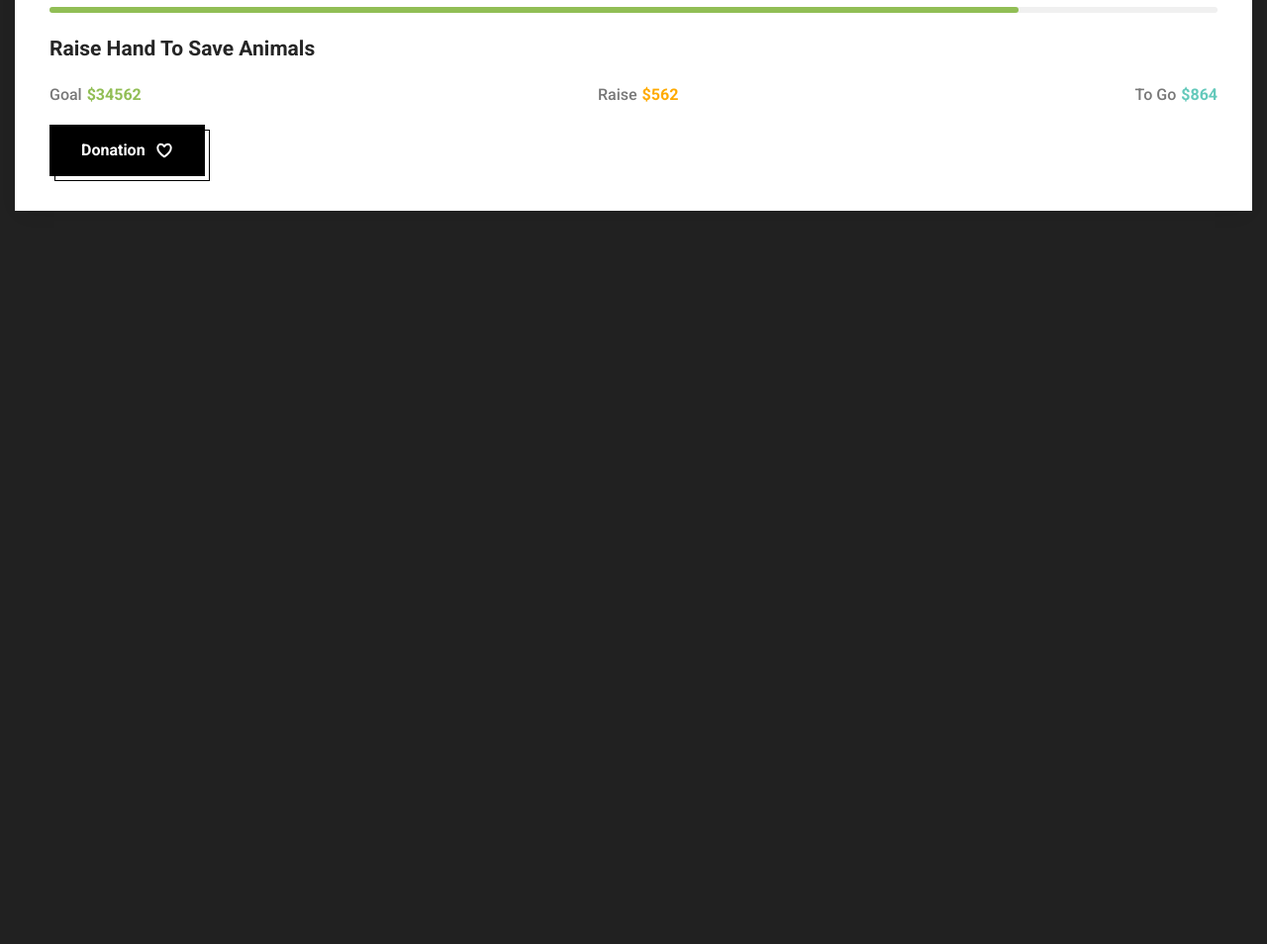
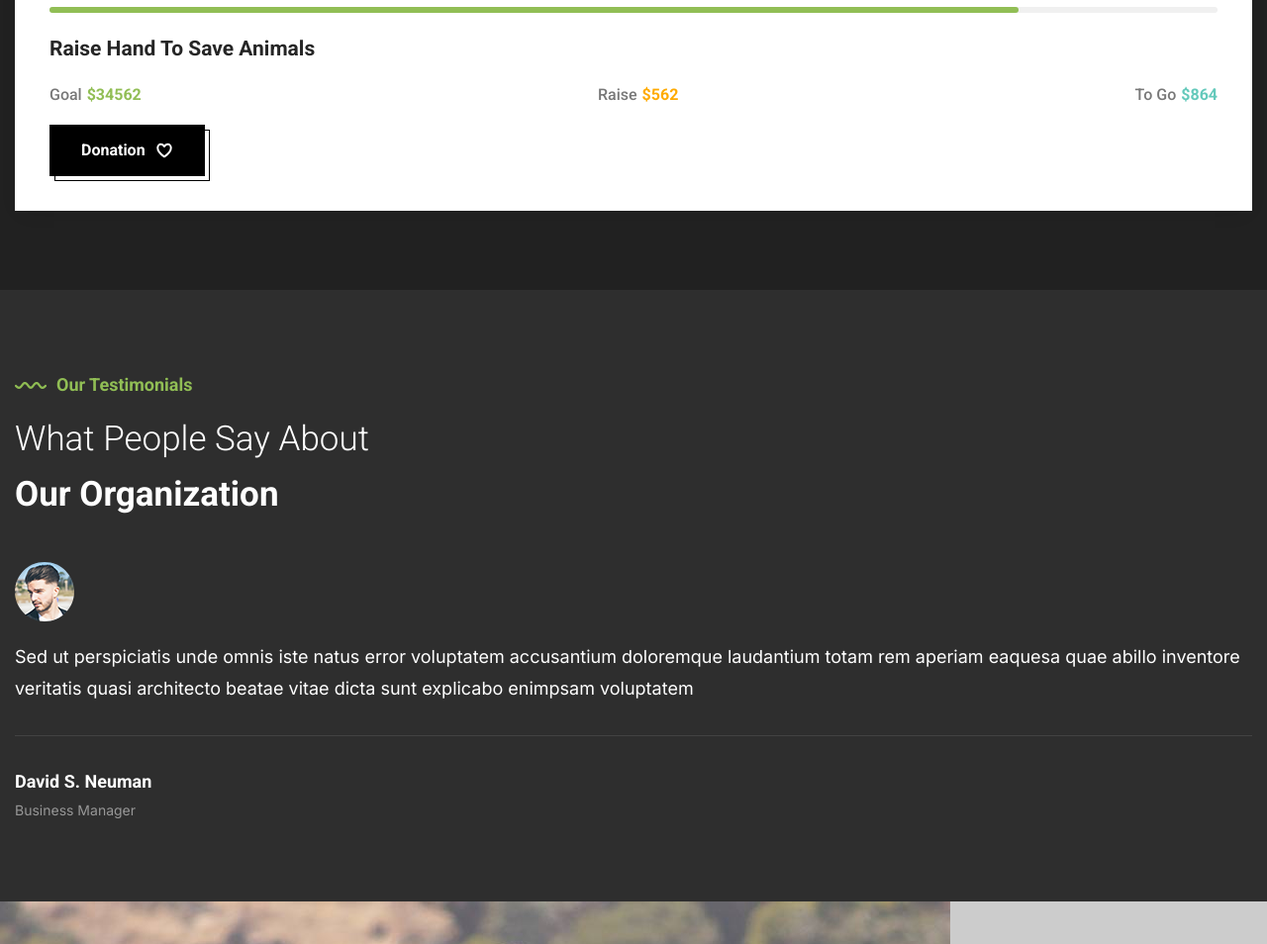
Before and after one commit to BuiThiLeTham/Protect_Animals, a plain HTML site: page index.html in a window 1280 px wide. Shown: the part 8697-9651 px from the top of the page at 99% size. Before the commit the page ends 8990 px from the top, so only its background shows below. Drawn offline with nearby package versions, Linux system fonts and the light colour scheme.

Commit message:
add TESTIMONIALS

```diff
--- a/assets/css/style.css
+++ b/assets/css/style.css
@@ -714,3 +714,38 @@ body {
 .card-wrapper-text .yellow { color: var(--bright-yellow-crayola); }
 
 .card-wrapper-text .cyan { color: var(--medium-turquoise); }
+
+
+/*-----------------------------------*\
+  #TESTIMONIALS
+\*-----------------------------------*/
+
+.testi { background-color: var(--jet); }
+
+.testi-content { padding: var(--section-padding) 15px; }
+
+.testi .section-title {
+  color: var(--white);
+  margin-block: 10px 40px;
+}
+
+.testi-card { color: var(--white); }
+
+.testi-text,
+.testi-name { font-size: var(--fs-8); }
+
+.testi-text,
+.testi-title { font-family: var(--ff-inter); }
+
+.testi-text {
+  padding-block-end: 30px;
+  border-block-end: 1px solid var(--white_10);
+  margin-block: 20px 30px;
+}
+
+.testi-title {
+  color: var(--white_50);
+  font-size: var(--fs-10);
+}
+
+.testi-banner { background-color: var(--light-gray); }
--- a/index.html
+++ b/index.html
@@ -758,6 +758,57 @@
 
 
 
+        <!--
+        - #TESTIMONIALS: Phần chứng thực
+      -->
+
+      <section class="testi">
+
+        <div class="testi-content">
+
+          <p class="section-subtitle">
+            <img src="./assets/images/subtitle-img-green.png" width="32" height="7" alt="Wavy line">
+
+            <span>Our Testimonials</span>
+          </p>
+
+          <h2 class="h2 section-title">
+            What People Say About <strong>Our Organization</strong>
+          </h2>
+
+          <div class="testi-card">
+
+            <figure class="card-avatar">
+              <img src="./assets/images/testi-avatar.png" width="60" height="60" loading="lazy" alt="David S. Neuman">
+            </figure>
+
+            <div>
+              <blockquote class="testi-text">
+                Sed ut perspiciatis unde omnis iste natus error voluptatem accusantium doloremque laudantium totam rem
+                aperiam eaquesa
+                quae abillo inventore veritatis quasi architecto beatae vitae dicta sunt explicabo enimpsam voluptatem
+              </blockquote>
+
+              <h3 class="testi-name">David S. Neuman</h3>
+
+              <p class="testi-title">Business Manager</p>
+            </div>
+
+          </div>
+
+        </div>
+
+        <figure class="testi-banner">
+          <img src="./assets/images/testi-banner.jpg" width="960" height="846" loading="lazy" alt="Rhinoceros"
+            class="img-cover">
+        </figure>
+
+      </section>
+
+
+
+
+
 
 
 
```
